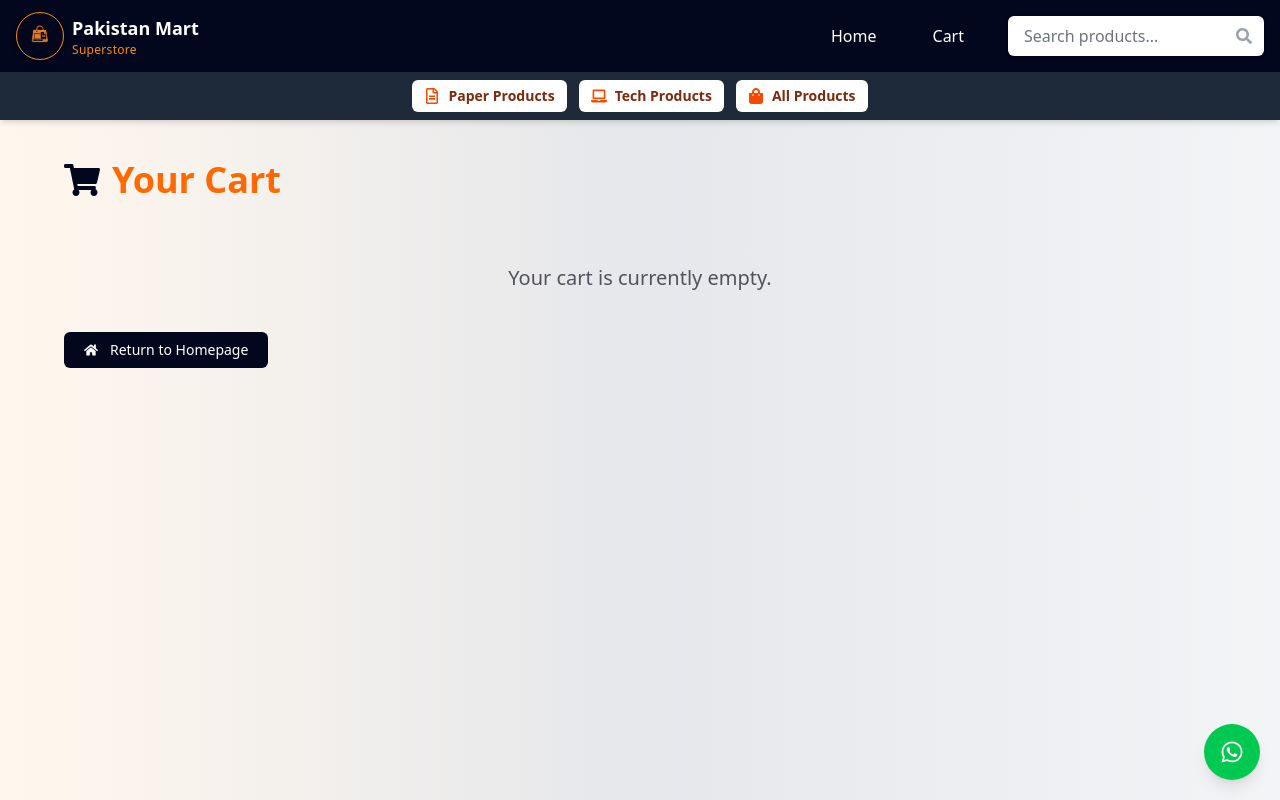
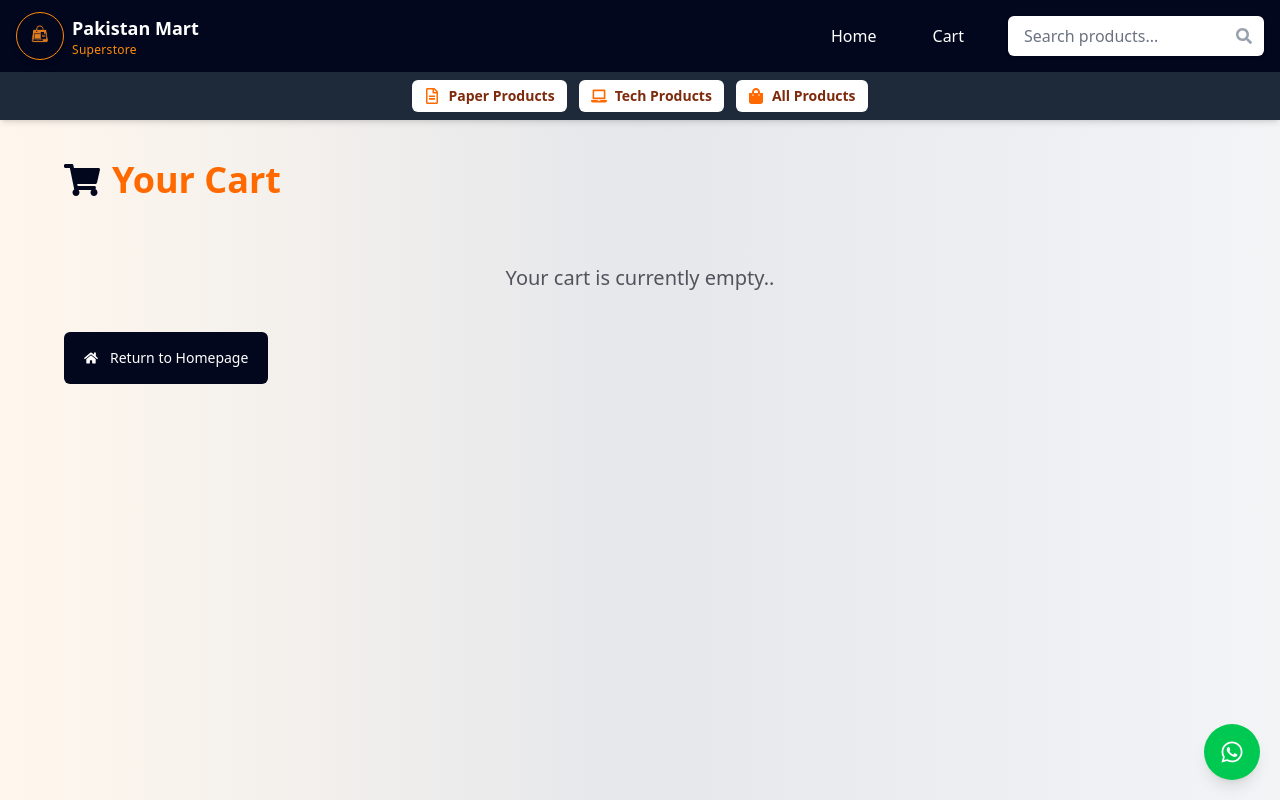
Before and after one commit to rana-huzaifa-12/Pakistan-Mart, a React (Vite) app in the folder Frontend/client/: page /cart in a window 1280 px wide. Shown: the top 800 px of the page. Built offline with nearby package versions, Linux system fonts and the light colour scheme.

Commit message:
frontend updated

```diff
--- a/Frontend/client/src/components/Navbar2.jsx
+++ b/Frontend/client/src/components/Navbar2.jsx
@@ -10,7 +10,7 @@ const Navbar2 = () => {
                     to="/category/Paper Products"
                     className="flex items-center gap-1.5 sm:gap-2 text-[12px] sm:text-sm font-semibold text-orange-900 bg-white hover:bg-orange-100 px-2.5 sm:px-3 py-1 sm:py-1.5 rounded-md transition duration-300 whitespace-nowrap max-[400px]:text-[10px] max-[400px]:gap-1 max-[400px]:px-2 max-[400px]:py-0.5"
                 >
-                    <FaRegFileAlt className="text-orange-600 text-[14px] sm:text-base max-[400px]:text-[12px]" />
+                    <FaRegFileAlt className="text-orange-500 text-[14px] sm:text-base max-[400px]:text-[12px]" />
                     Paper Products
                 </Link>
 
@@ -18,7 +18,7 @@ const Navbar2 = () => {
                     to="/category/Tech Products"
                     className="flex items-center gap-1.5 sm:gap-2 text-[12px] sm:text-sm font-semibold text-orange-900 bg-white hover:bg-orange-100 px-2.5 sm:px-3 py-1 sm:py-1.5 rounded-md transition duration-300 whitespace-nowrap max-[400px]:text-[10px] max-[400px]:gap-1 max-[400px]:px-2 max-[400px]:py-0.5"
                 >
-                    <FaLaptop className="text-orange-600 text-[14px] sm:text-base max-[400px]:text-[12px]" />
+                    <FaLaptop className="text-orange-500 text-[14px] sm:text-base max-[400px]:text-[12px]" />
                     Tech Products
                 </Link>
 
@@ -26,7 +26,7 @@ const Navbar2 = () => {
                     to="/products"
                     className="flex items-center gap-1.5 sm:gap-2 text-[12px] sm:text-sm font-semibold text-orange-900 bg-white hover:bg-orange-100 px-2.5 sm:px-3 py-1 sm:py-1.5 rounded-md transition duration-300 whitespace-nowrap max-[400px]:text-[10px] max-[400px]:gap-1 max-[400px]:px-2 max-[400px]:py-0.5"
                 >
-                    <FaShoppingBag className="text-orange-600 text-[14px] sm:text-base max-[400px]:text-[12px]" />
+                    <FaShoppingBag className="text-orange-500 text-[14px] sm:text-base max-[400px]:text-[12px]" />
                     All Products
                 </Link>
             </div>
--- a/Frontend/client/src/pages/Cart.jsx
+++ b/Frontend/client/src/pages/Cart.jsx
@@ -5,7 +5,6 @@ import { useNavigate } from 'react-router-dom';
 import { FaWhatsapp, FaHome, FaTrashAlt, FaShoppingCart } from 'react-icons/fa';
 
 const API_BASE = import.meta.env.VITE_API_URL;
-
 
 function Cart() {
     const { cart, removeFromCart, clearCart } = useCart();
@@ -22,7 +21,7 @@ function Cart() {
 
                 {cart.length === 0 ? (
                     <div className="text-center text-zinc-600 text-sm sm:text-xl mt-12 sm:mt-16">
-                        Your cart is currently empty.
+                        Your cart is currently empty..
                     </div>
                 ) : (
                     <>
@@ -75,24 +74,24 @@ function Cart() {
                         </div>
 
                         {/* Cart Total + Actions */}
-                        <div className="mt-6 sm:mt-10 bg-white rounded-xl sm:rounded-2xl shadow-md p-4 sm:p-6">
+                        <div className="mt-6 sm:mt-10  rounded-xl sm:rounded-2xl  p-4 sm:p-6">
                             <div className="text-right">
                                 <h2 className="text-lg sm:text-2xl font-bold text-[#03071e]">
                                     Total: <span className="text-orange-500">Rs. {total}</span>
                                 </h2>
                             </div>
 
-                            <div className="flex flex-col sm:flex-row justify-end gap-2 sm:gap-4 mt-4 sm:mt-6">
+                            <div className="flex flex-row justify-end gap-2 mt-4 sm:mt-6">
                                 <button
                                     onClick={clearCart}
-                                    className="bg-gray-400 hover:bg-gray-500 text-white px-3 py-1.5 sm:px-4 sm:py-2 rounded-md transition w-full sm:w-auto text-xs sm:text-sm"
+                                    className="bg-gray-400 hover:bg-gray-500 text-white px-3 py-1.5 sm:px-4 sm:py-2 rounded-md transition text-xs sm:text-sm"
                                 >
                                     Clear Cart
                                 </button>
 
                                 <button
                                     onClick={() => navigate('/checkout')}
-                                    className="bg-orange-500 hover:bg-orange-600 text-white px-4 py-1.5 sm:px-5 sm:py-2 rounded-md font-semibold transition w-full sm:w-auto text-xs sm:text-sm"
+                                    className="bg-orange-500 hover:bg-orange-600 text-white px-4 py-1.5 sm:px-5 sm:py-2 rounded-md font-semibold transition text-xs sm:text-sm"
                                 >
                                     Go to Checkout
                                 </button>
@@ -105,7 +104,7 @@ function Cart() {
                 <div className="mt-6 sm:mt-10">
                     <button
                         onClick={() => navigate('/')}
-                        className="flex items-center justify-center gap-2 sm:gap-3 bg-[#03071e] hover:bg-zinc-800 text-white px-4 py-1.5 sm:px-5 sm:py-2 rounded-md transition w-full sm:w-auto text-xs sm:text-sm"
+                        className="flex items-center justify-center gap-2 sm:gap-3 bg-[#03071e] hover:bg-zinc-800 text-white px-4 py-2 sm:px-5 sm:py-4 rounded-md transition w-full sm:w-auto text-xs sm:text-sm"
                     >
                         <FaHome />
                         Return to Homepage
```
